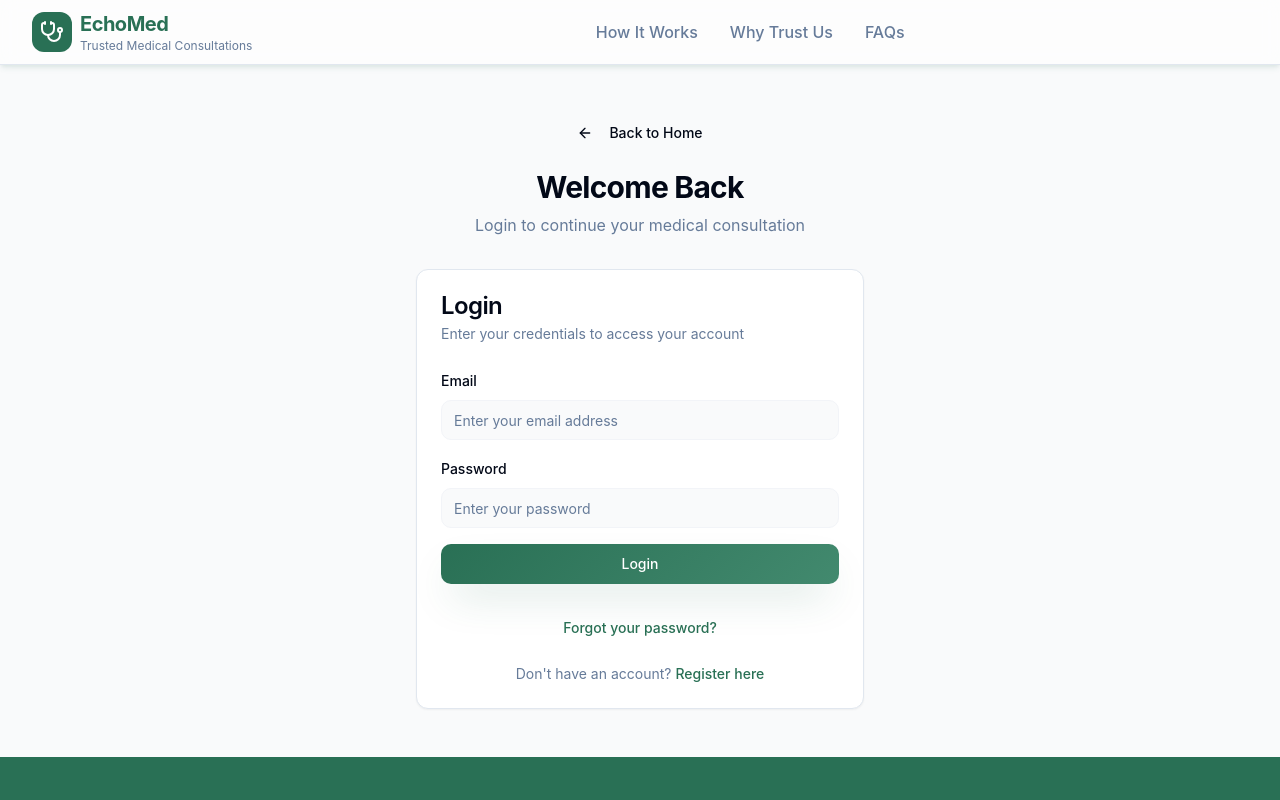
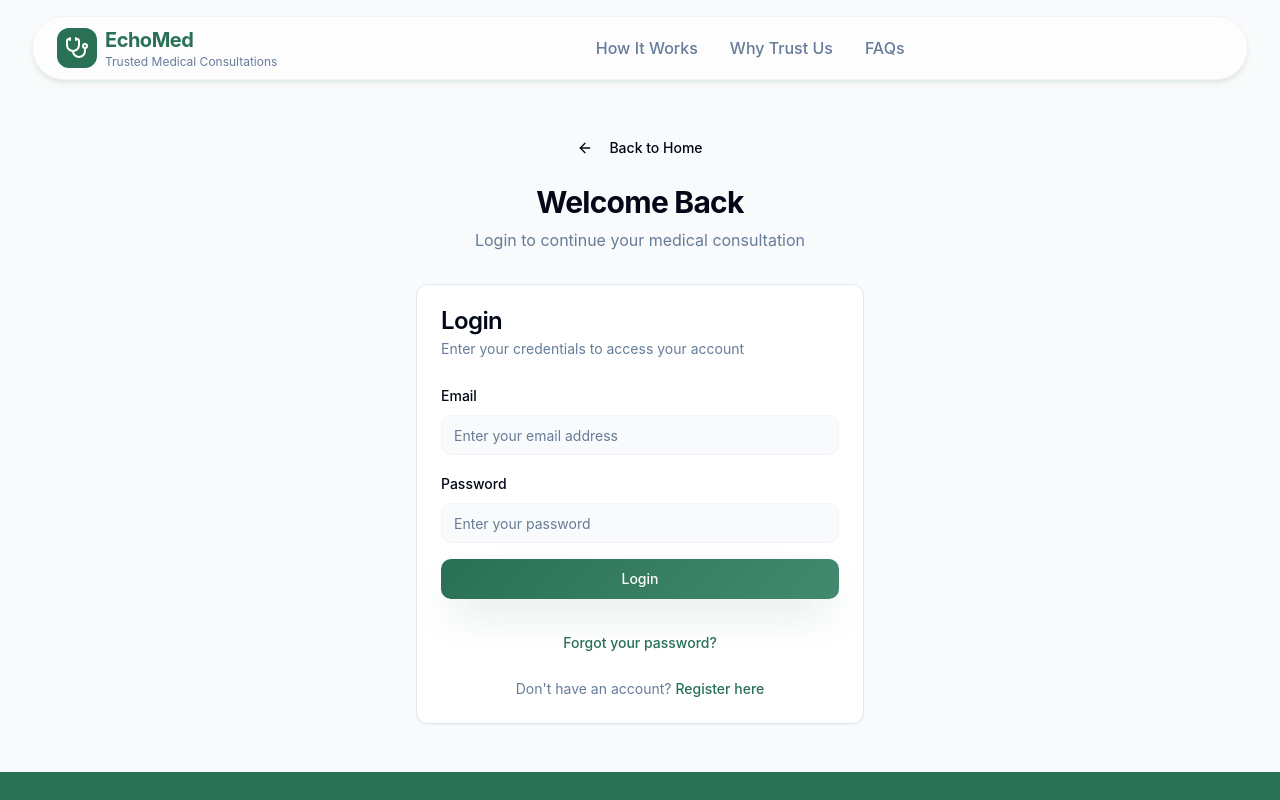
Before and after one commit to aditigandhi-5c/last-opinion, a React (Vite) app: page /login in a window 1280 px wide. Shown: the top 800 px of the page. Built offline with nearby package versions, Linux system fonts and the light colour scheme.

Commit message:
Style navbar with rounded edges

```diff
--- a/src/components/layout/Header.tsx
+++ b/src/components/layout/Header.tsx
@@ -11,9 +11,9 @@ const Header = () => {
   const isAuthPage = location.pathname === '/login' || location.pathname === '/register';
 
   return (
-    <header className="bg-card/95 backdrop-blur supports-[backdrop-filter]:bg-card/60 sticky top-0 z-50 w-full border-b medical-shadow">
-      <div className="container mx-auto px-6 lg:px-8">
-        <div className="flex h-16 items-center justify-between max-w-7xl mx-auto">
+    <header className="sticky top-0 z-50 w-full">
+      <div className="container mx-auto px-6 lg:px-8 pt-4">
+        <div className="flex h-16 items-center justify-between max-w-7xl mx-auto bg-card/95 backdrop-blur supports-[backdrop-filter]:bg-card/60 border border-border/50 rounded-full px-6 medical-shadow">
           {/* Logo */}
           <div
             className="flex items-center space-x-2 cursor-pointer transition-smooth hover:scale-105"
```
